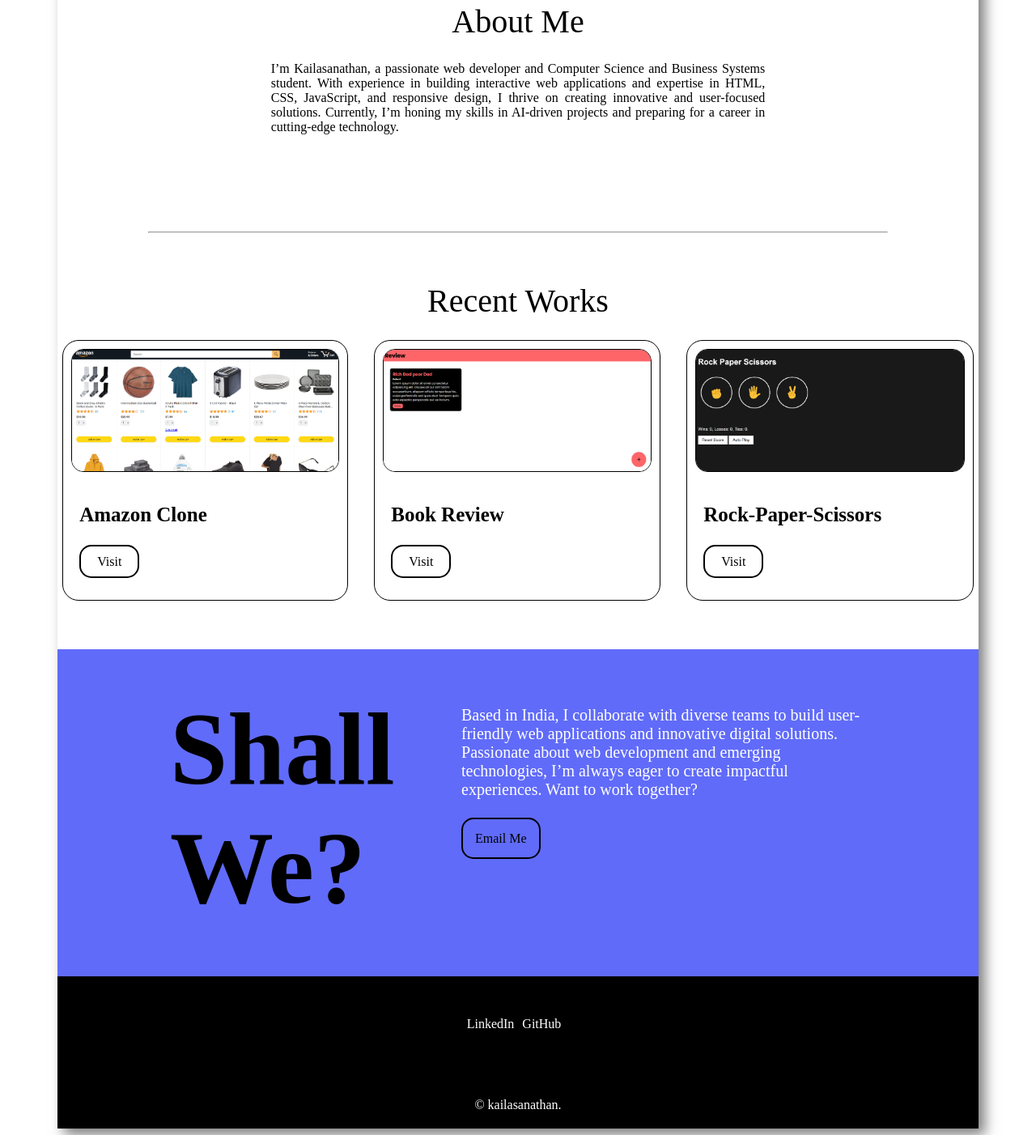
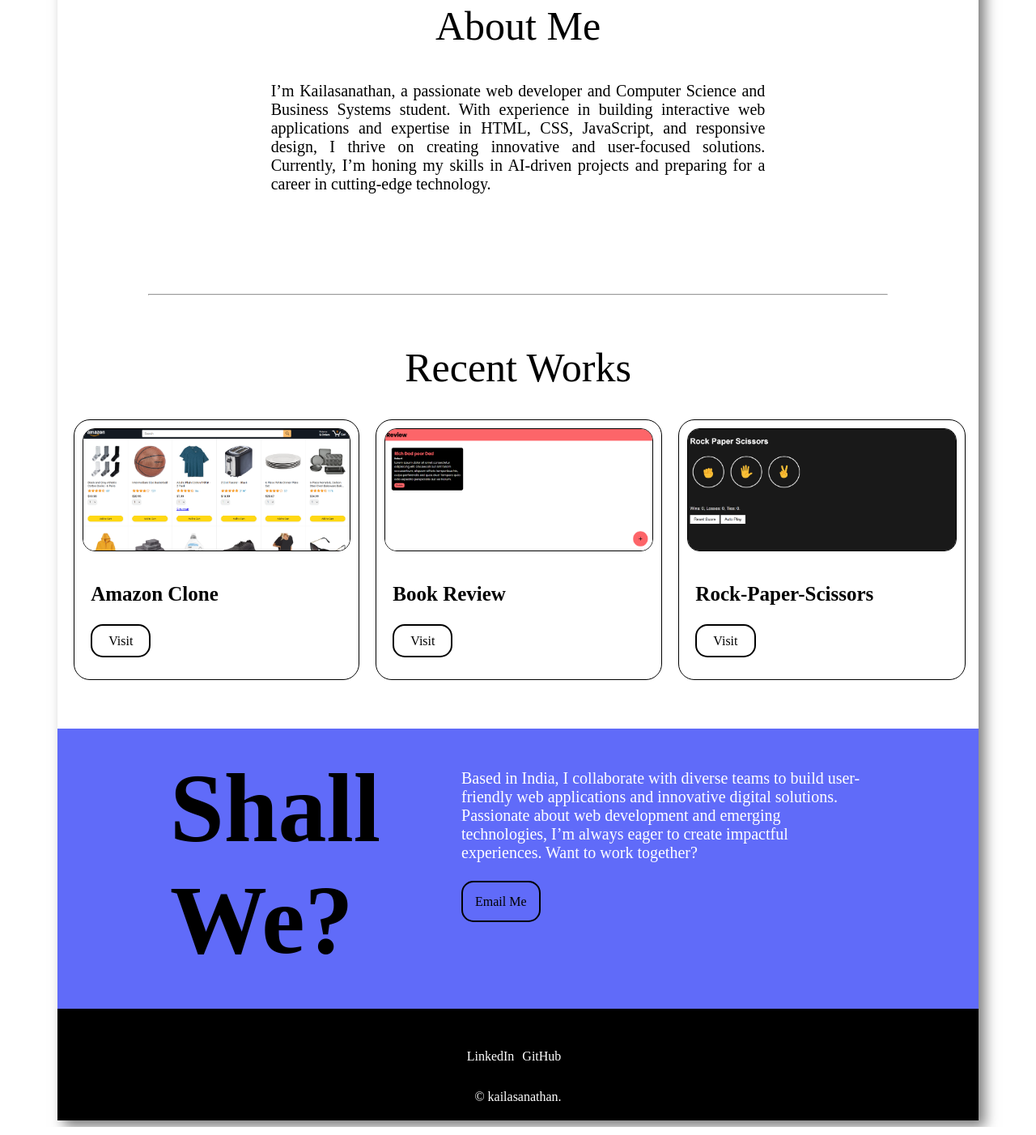
Before and after one commit to Mk-carnage/Portfolio-V2, a plain HTML site: page index.html in a window 1280 px wide. Shown: the part 631-2033 px from the top of the page at 81% size. Drawn offline with Linux system fonts and the light colour scheme; a web font is replaced by a local one.

Commit message:
Corrected some CSS to match the theme and the font size

```diff
--- a/styles/style.css
+++ b/styles/style.css
@@ -17,7 +17,7 @@ h1,h2{
   font-style: normal;
   padding:0 0 10px 0;
   margin:0;
-  font-size: 40px;;
+  font-size: 50px;;
 }
 
 .name{
@@ -41,6 +41,7 @@ h1,h2{
 }
 .my-way{
   max-width: 400px;
+  font-size: 20px;
 }
 .portfolio-image{
   height: 400px;
@@ -61,10 +62,12 @@ h1,h2{
 }
 .about-title, .title{
   align-self: center;
+  padding-bottom: 20px;
 }
 .about-content{
   padding: 0 20%;
   text-align: justify;
+  font-size: 20px;
 }
 
 /*Work section*/
@@ -74,7 +77,7 @@ h1,h2{
   justify-content: center;
   flex-direction: column;
   gap: 15px;
-  padding: 40px 0px;
+  padding: 40px 20px;
   margin: 20px 0;
 }
 .project-img{
@@ -120,14 +123,13 @@ h1,h2{
 }
 .contact-container{
   display: flex;
-  padding: 40px 0px;
   background-color: #606BF9;
   gap: 200px;
   justify-content: space-around;
-  padding: 50px 10%;
+  padding: 30px 10%;
 }
 .contact-title{
-  font-size: 128px;
+  font-size: 120px;
   font-weight: 600;
   max-width: 110px;
 }
@@ -157,7 +159,7 @@ h1,h2{
   gap: 10px;
   background-color: black;
   color: white;
-  height: 150px;
+  height: 100px;
 }
 .footer-link{
   text-decoration: none;
```
